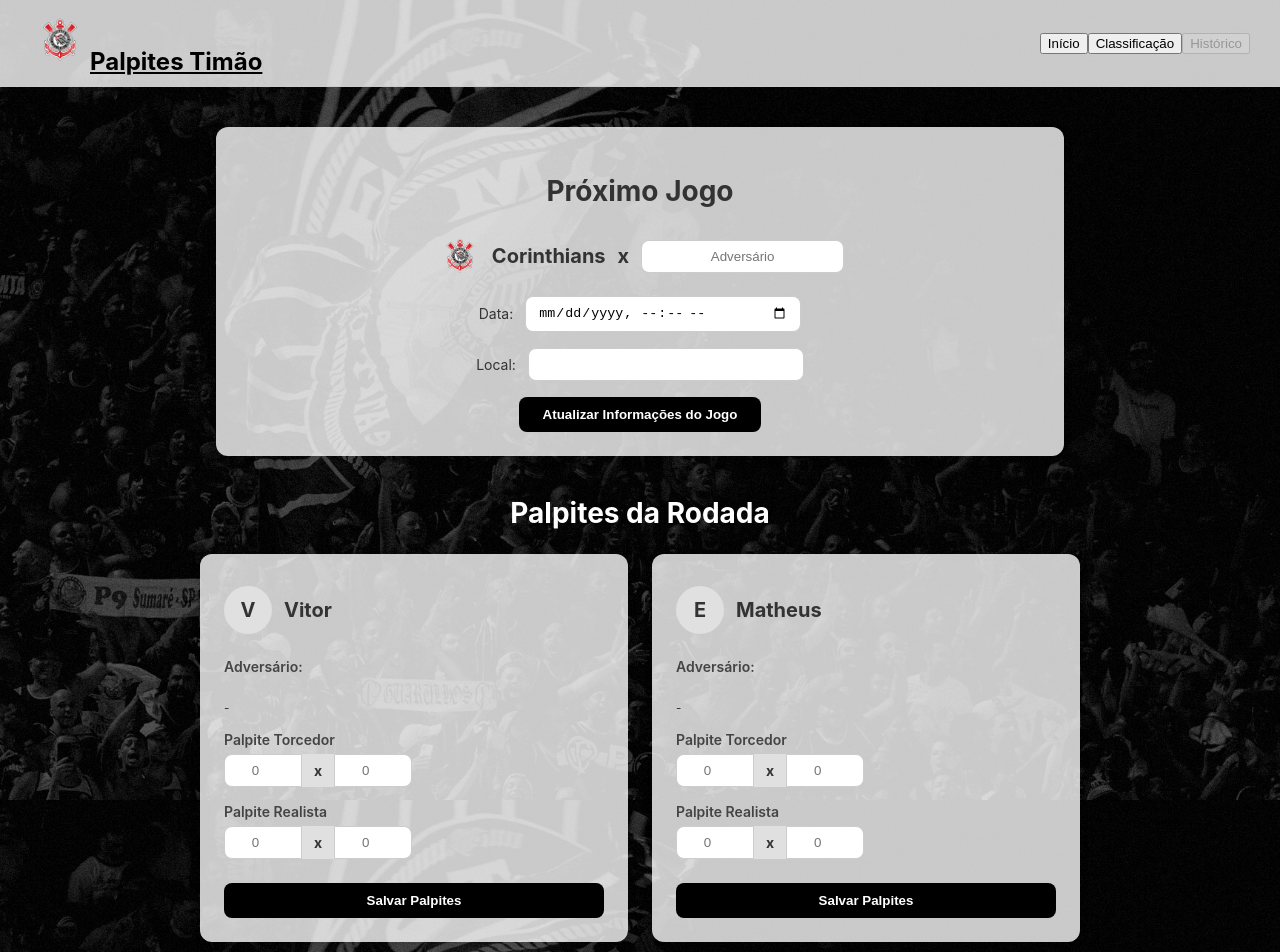
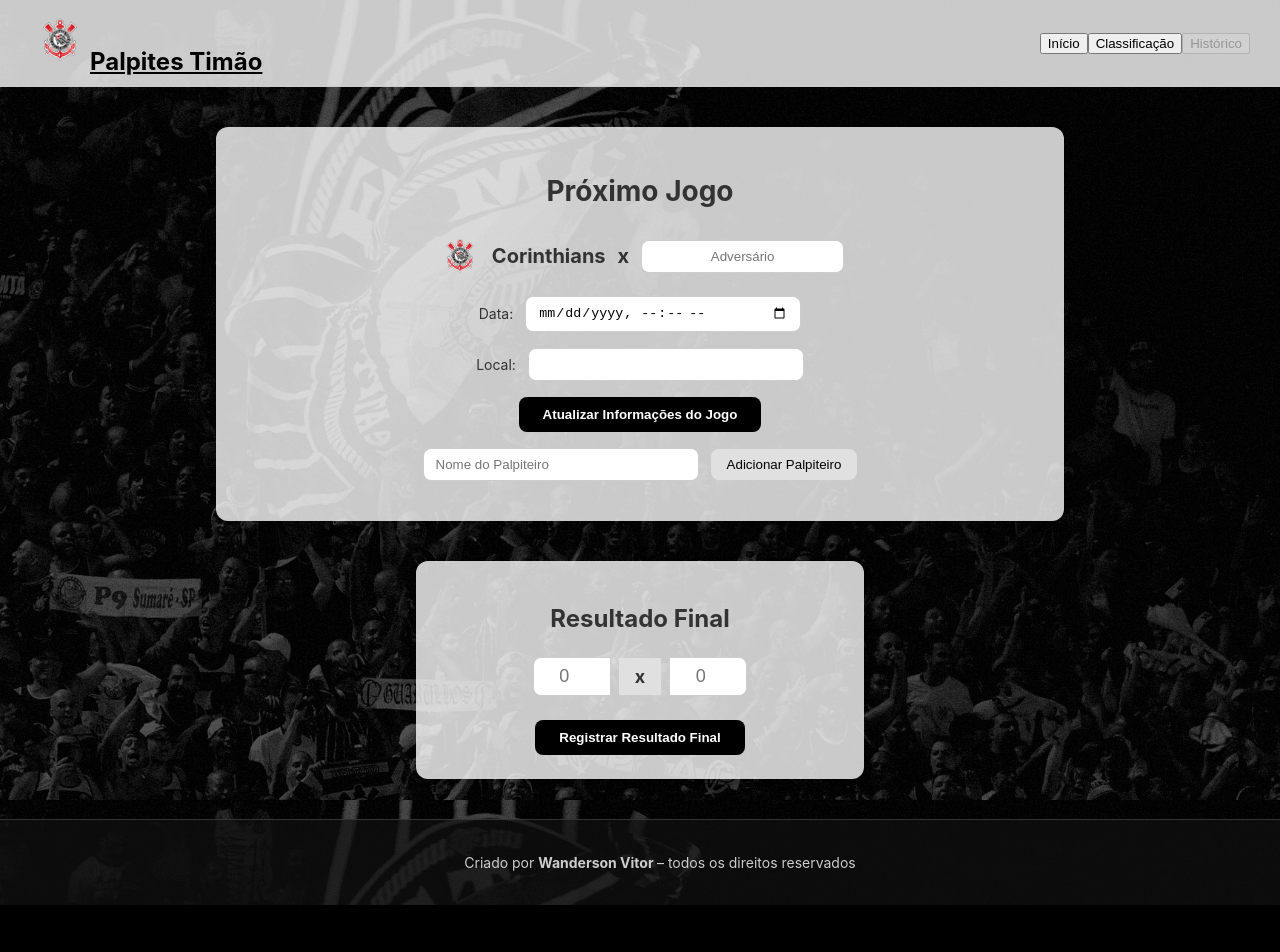
Before and after one commit to wvitu/Palpites-tim-o2, an Angular app: page / in a window 1280 px wide. Shown: the top 952 px of the page. After the commit the page ends 905 px from the top, so only its background shows below. Built offline with nearby package versions, Linux system fonts and the light colour scheme.

Commit message:
refactor
adiciona decorador @Component ao InicioComponent

refactor: exibe os cards de palpites apenas após adicionar palpiteiros

```diff
--- a/src/app/components/match-info/match-info.component.html
+++ b/src/app/components/match-info/match-info.component.html
@@ -3,34 +3,20 @@
 
   <div class="match-row">
     <div class="team">
-      <img
-        src="assets/corinthians-logo.png"
-        alt="Corinthians"
-        class="team-logo"
-      />
+      <img src="assets/corinthians-logo.png" alt="Corinthians" class="team-logo" />
       <span class="team-name">Corinthians</span>
     </div>
 
     <span class="vs-text">x</span>
 
     <div class="team">
-      <input
-        type="text"
-        placeholder="Adversário"
-        [(ngModel)]="adversario"
-        class="opponent-input"
-      />
+      <input type="text" placeholder="Adversário" [(ngModel)]="adversario" class="opponent-input" />
     </div>
   </div>
 
   <div class="match-row">
     <label for="date">Data:</label>
-    <input
-      type="datetime-local"
-      id="date"
-      [(ngModel)]="dataHora"
-      class="info-input"
-    />
+    <input type="datetime-local" id="date" [(ngModel)]="dataHora" class="info-input" />
   </div>
 
   <div class="match-row">
@@ -39,8 +25,11 @@
   </div>
 
   <div class="update-button">
-    <button (click)="atualizarInformacoes()">
-      Atualizar Informações do Jogo
-    </button>
+    <button (click)="atualizarInformacoes()">Atualizar Informações do Jogo</button>
+  </div>
+
+  <div class="match-row" style="margin-top: 16px;">
+    <input type="text" placeholder="Nome do Palpiteiro" [(ngModel)]="novoPalpiteiro" class="info-input" />
+    <button (click)="adicionar()" class="ok-button">Adicionar Palpiteiro</button>
   </div>
 </div>
--- a/src/app/components/match-info/match-info.component.ts
+++ b/src/app/components/match-info/match-info.component.ts
@@ -9,20 +9,20 @@
   adversario = '';
   dataHora = '';
   local = '';
+  novoPalpiteiro = '';
 
-  @Output() jogoAtualizado = new EventEmitter<{ adversario: string, dataHora: string, local: string }>();
+  @Output() jogoAtualizado = new EventEmitter<{ adversario: string; dataHora: string; local: string }>();
+  @Output() adicionarPalpiteiro = new EventEmitter<string>();
 
   atualizarInformacoes() {
     if (!this.adversario.trim()) {
       alert('Informe o nome do adversário.');
       return;
     }
-
     if (!this.dataHora) {
       alert('Informe a data e hora.');
       return;
     }
-
     if (this.local.trim().length < 5) {
       alert('O local deve ter no mínimo 5 caracteres.');
       return;
@@ -34,4 +34,11 @@
       local: this.local
     });
   }
+
+  adicionar() {
+    if (this.novoPalpiteiro.trim().length > 0) {
+      this.adicionarPalpiteiro.emit(this.novoPalpiteiro.trim());
+      this.novoPalpiteiro = '';
+    }
+  }
 }
--- a/src/app/components/palpites/palpites.component.ts
+++ b/src/app/components/palpites/palpites.component.ts
@@ -1,37 +1,34 @@
-import { Component, Input } from '@angular/core';
+import { Component, Input, OnChanges } from '@angular/core';
 
 @Component({
   selector: 'app-palpites',
   templateUrl: './palpites.component.html',
   styleUrls: ['./palpites.component.css']
 })
-export class PalpitesComponent {
+export class PalpitesComponent implements OnChanges {
   @Input() adversario: string = 'Adversário';
   @Input() dataHora: string = '';
   @Input() local: string = '';
+  @Input() palpiteiros: string[] = [];
 
-  palpites = {
-    vitor: {
-      torcedor: { casa: '', visitante: '' },
-      realista: { casa: '', visitante: '' }
-    },
-    matheus: {
-      torcedor: { casa: '', visitante: '' },
-      realista: { casa: '', visitante: '' }
+  palpites: any = {};
+  mensagensErro: any = {};
+  mensagensSucesso: any = {};
+
+  ngOnChanges(): void {
+    for (const nome of this.palpiteiros) {
+      if (!this.palpites[nome]) {
+        this.palpites[nome] = {
+          torcedor: { casa: '', visitante: '' },
+          realista: { casa: '', visitante: '' }
+        };
+        this.mensagensErro[nome] = '';
+        this.mensagensSucesso[nome] = '';
+      }
     }
-  };
+  }
 
-  mensagensErro: { [key: string]: string } = {
-    vitor: '',
-    matheus: ''
-  };
-
-  mensagensSucesso: { [key: string]: string } = {
-    vitor: '',
-    matheus: ''
-  };
-
-  salvarPalpites(usuario: 'vitor' | 'matheus', tipo: 'torcedor' | 'realista', casa: string, visitante: string) {
+  salvarPalpites(usuario: string, tipo: 'torcedor' | 'realista', casa: string, visitante: string) {
     if (casa === '' || visitante === '') {
       this.mensagensErro[usuario] = `Preencha todos os campos do palpite ${tipo}`;
       this.mensagensSucesso[usuario] = '';
@@ -41,10 +38,8 @@
     this.palpites[usuario][tipo] = { casa, visitante };
     this.mensagensErro[usuario] = '';
 
-    // Verifica se ambos os palpites foram preenchidos corretamente
     const p = this.palpites[usuario];
-    if (p.torcedor.casa !== '' && p.torcedor.visitante !== '' &&
-        p.realista.casa !== '' && p.realista.visitante !== '') {
+    if (p.torcedor.casa && p.torcedor.visitante && p.realista.casa && p.realista.visitante) {
       this.mensagensSucesso[usuario] = 'Palpites salvos com sucesso!';
     }
   }
--- a/src/app/pages/inicio/inicio.component.html
+++ b/src/app/pages/inicio/inicio.component.html
@@ -1,3 +1,14 @@
-<app-match-info (jogoAtualizado)="aoAtualizarJogo($event)"></app-match-info>
-<app-palpites [adversario]="adversario" [dataHora]="dataHora" [local]="local"></app-palpites>
+<app-match-info
+  (jogoAtualizado)="onJogoAtualizado($event)"
+  (adicionarPalpiteiro)="adicionarPalpiteiro($event)">
+</app-match-info>
+
+<app-palpites
+  *ngIf="palpiteiros.length > 0"
+  [palpiteiros]="palpiteiros"
+  [adversario]="adversario"
+  [dataHora]="dataHora"
+  [local]="local">
+</app-palpites>
+
 <app-resultado-final></app-resultado-final>
--- a/src/app/pages/inicio/inicio.component.ts
+++ b/src/app/pages/inicio/inicio.component.ts
@@ -9,10 +9,17 @@
   adversario = '';
   dataHora = '';
   local = '';
+  palpiteiros: string[] = [];
 
-  aoAtualizarJogo(dados: { adversario: string; dataHora: string; local: string }) {
+  onJogoAtualizado(dados: { adversario: string; dataHora: string; local: string }) {
     this.adversario = dados.adversario;
     this.dataHora = dados.dataHora;
     this.local = dados.local;
   }
+
+  adicionarPalpiteiro(nome: string) {
+    if (nome && !this.palpiteiros.includes(nome)) {
+      this.palpiteiros.push(nome);
+    }
+  }
 }
```
